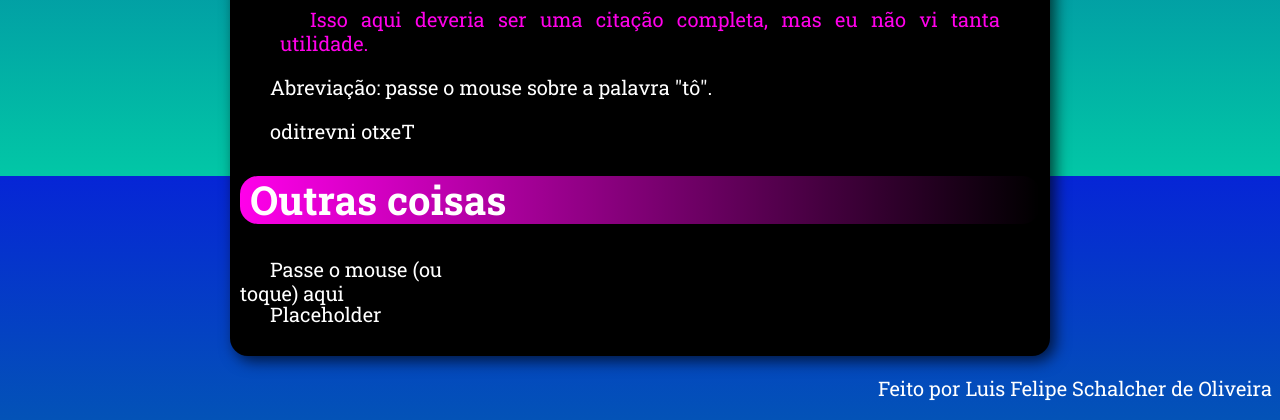
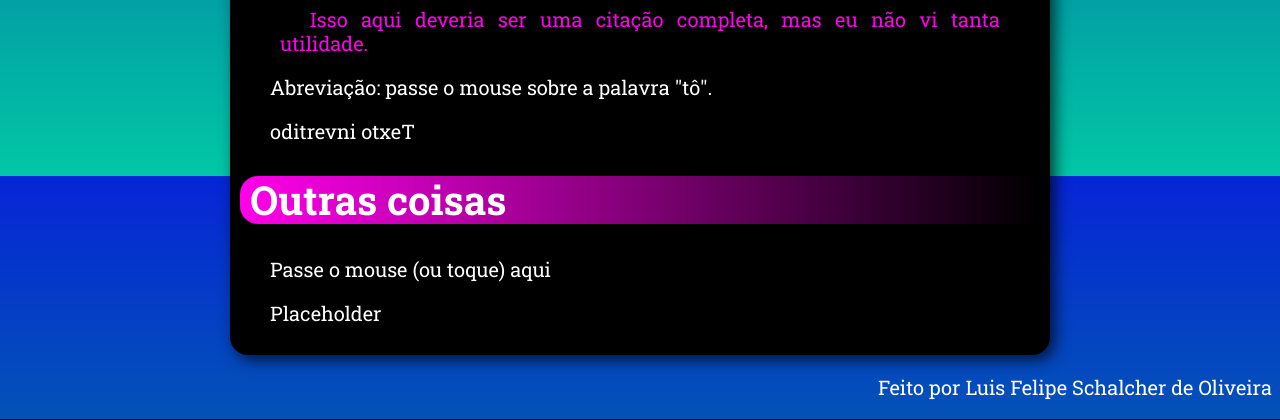
Before and after one commit to luisfschalcher/html-css, a PHP site: page / in a window 1280 px wide. Shown: the part 2224-2644 px from the top of the page. Run offline with PHP 8.4, Linux system fonts and the light colour scheme.

Commit message:
Atualização do hover no fim da página

```diff
--- a/projetin/style.css
+++ b/projetin/style.css
@@ -123,10 +123,6 @@ blockquote {
     color: var(--rosaforte);
     text-align: justify;
 }
-.hover_teste {
-    height: 25px;
-    width: 214px;
-}
 .hover_teste > p {
     display: none;
 }
```
